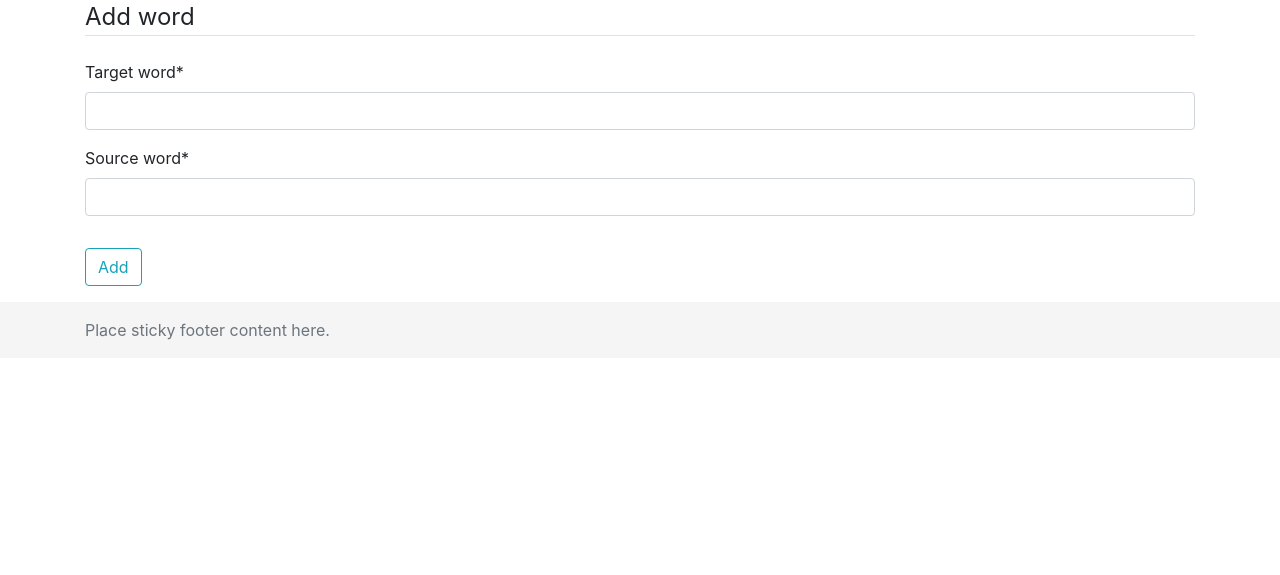
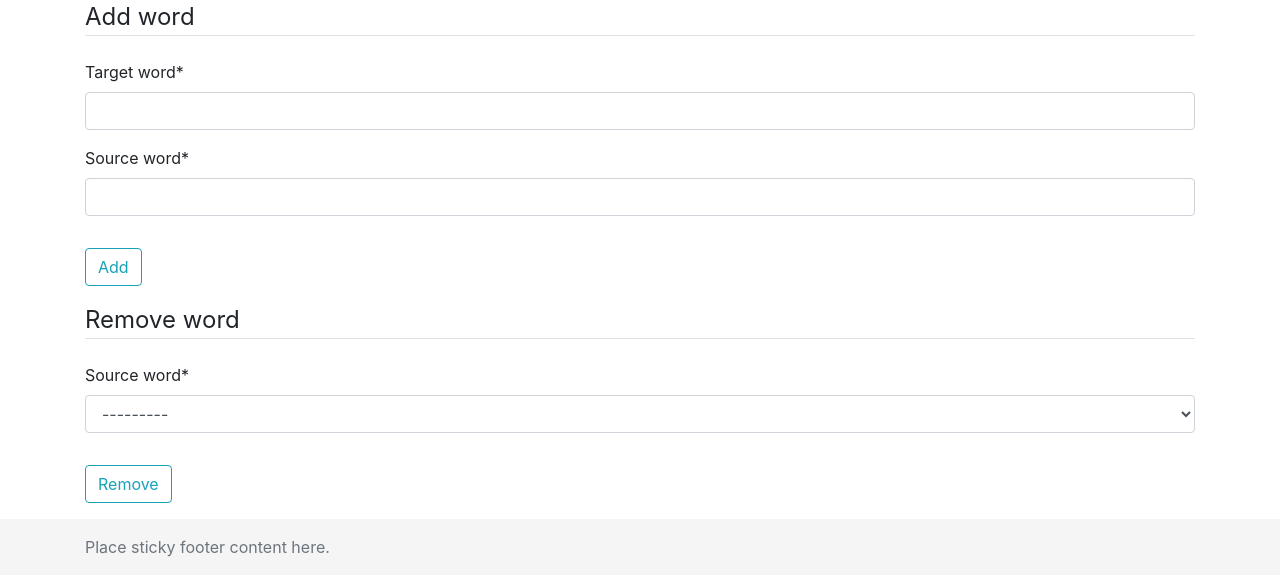
Before and after one commit to MagiciansRed/Projekt-zespolowy, a Django app: a page that uses templates/course/edit_course.html in a window 1280 px wide. Shown: the part 525-1100 px from the top of the page. Before the commit the page ends 865 px from the top, so only its background shows below. Run offline with Django 3.2, Linux system fonts and the light colour scheme; a user stored in the database is signed in; data comes from the database, SQL or seed files in the repository; both versions use the stored data as it was after the commit; some libraries are stand-ins or nearby versions.

Commit message:
added functionality to remove a word from a course

```diff
--- a/course/forms.py
+++ b/course/forms.py
@@ -29,3 +29,11 @@ class AddWordForm(forms.ModelForm):
     class Meta:
         model = Word
         fields = ("target_word", "source_word")
+
+
+class RemoveWordForm(forms.ModelForm):
+    source_word = forms.ModelChoiceField(queryset=Word.objects.all())
+
+    class Meta:
+        model = Word
+        fields = ('source_word',)
--- a/course/views.py
+++ b/course/views.py
@@ -2,7 +2,7 @@ from django.contrib.auth.decorators import login_required
 from django.db import IntegrityError
 from django.shortcuts import render, get_object_or_404, redirect
 from course.models import Course, Subscription, Word
-from course.forms import CourseCreateForm, EditCourseForm, AddWordForm
+from course.forms import CourseCreateForm, EditCourseForm, AddWordForm, RemoveWordForm
 from django.utils.text import slugify
 # Create your views here.
 
@@ -92,6 +92,7 @@ def edit_course_view(request, slug):
     context['course_unauthorized'] = ""
     context['word_success'] = ""
     context['word_error'] = ""
+    context['word_success_delete'] = ""
 
     if course.author != request.user:
         context['course_unauthorized'] = "You cannot edit someone else's course."
@@ -135,7 +136,22 @@ def edit_course_view(request, slug):
     else:
         word_form = AddWordForm(instance=request.user)
 
+    if request.POST.get('remove_word'):
+        word_remove_form = RemoveWordForm(request.POST)
+        word_remove_form.fields['source_word'].queryset = Word.objects.filter(course=course)
+
+        if word_remove_form.is_valid():
+            data = word_remove_form.cleaned_data
+            word = Word.objects.all().filter(course=course).filter(source_word=data['source_word'].source_word)
+            word.delete()
+            context['word_success_delete'] = "Word deleted successfully."
+
+    else:
+        word_remove_form = RemoveWordForm()
+        word_remove_form.fields['source_word'].queryset = Word.objects.filter(course=course)
+
     context['course_form'] = course_form
     context['word_form'] = word_form
+    context['word_remove_form'] = word_remove_form
 
     return render(request, 'course/edit_course.html', context)
--- a/templates/course/edit_course.html
+++ b/templates/course/edit_course.html
@@ -52,7 +52,22 @@
             </div>
         {% endif %}
 
+        <form method="POST" enctype="multipart/form-data" >
+            {% csrf_token %}
+            <fieldset class="form-group">
+                <legend class="border-bottom mb-4">Remove word</legend>
+                {{ word_remove_form|crispy }}
+            </fieldset>
+            <div class="form-group">
+                <button class="btn btn-outline-info" name="remove_word" value="Remove" type="submit">Remove</button>
+            </div>
+        </form>
 
+         {% if word_success_delete != "" %}
+            <div class="alert alert-success" role="alert">
+                {{ word_success_delete }}
+            </div>
+        {% endif %}
 
 
         {% comment %}<script type="application/javascript">
```
Also changed, not shown: db.sqlite3.
